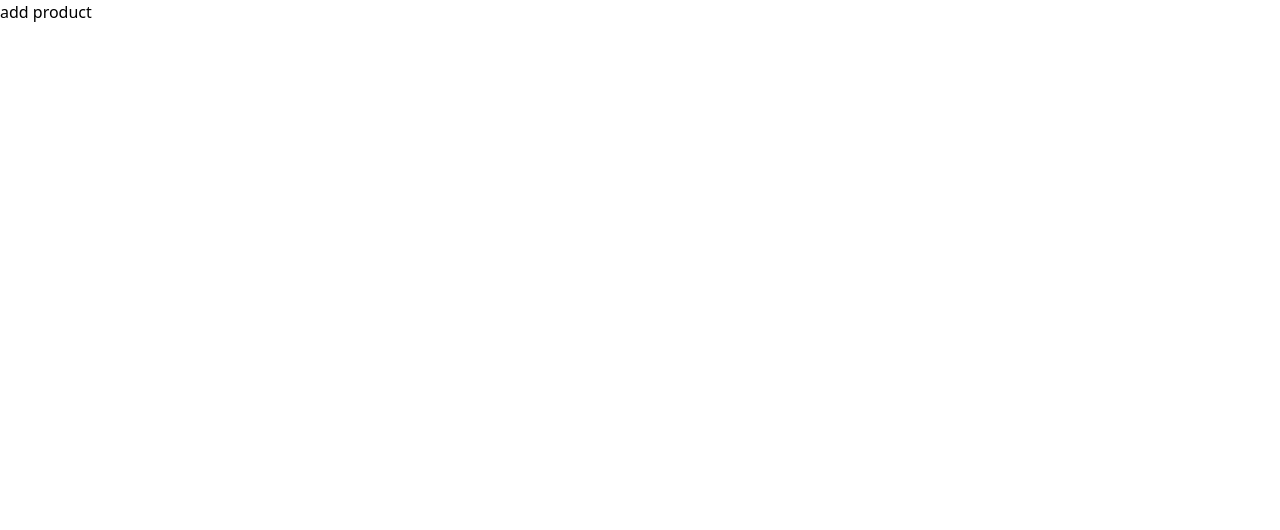
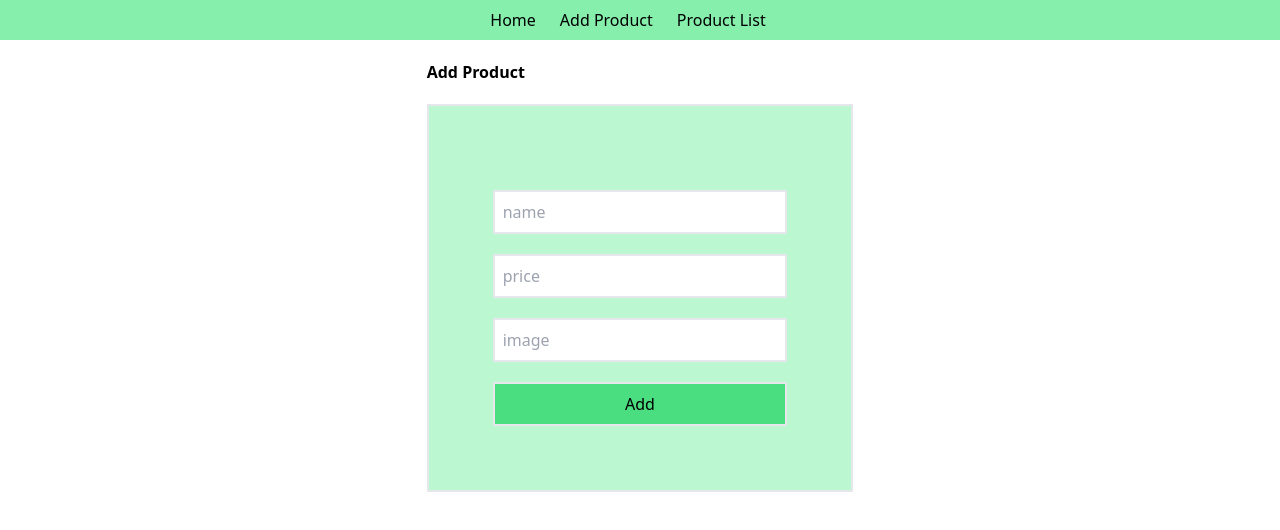
Before and after one commit to ruhulamin111/react-pagination, a React (Create React App) app: page /addproduct in a window 1280 px wide. Shown: the top 530 px of the page. Built offline with nearby package versions, Linux system fonts and the light colour scheme.

Commit message:
form set

```diff
--- a/src/App.js
+++ b/src/App.js
@@ -1,12 +1,14 @@
 import { Route, Routes } from 'react-router-dom';
 import './App.css';
 import AddProduct from './components/AddProduct/AddProduct';
+import Header from './components/Header/Header';
 import Home from './components/Home/Home';
 import ProductList from './components/ProductList/ProductList';
 
 function App() {
   return (
     <div>
+      <Header></Header>
       <Routes>
         <Route path='/' element={<Home></Home>}></Route>
         <Route path='/addproduct' element={<AddProduct></AddProduct>}></Route>
--- a/src/components/AddProduct/AddProduct.js
+++ b/src/components/AddProduct/AddProduct.js
@@ -2,8 +2,14 @@ import React from 'react';
 
 const AddProduct = () => {
     return (
-        <div>
-            <h2>add product</h2>
+        <div className='w-2/6 mx-auto'>
+            <h2 className='my-5 font-bold'>Add Product</h2>
+            <form className='border-2 bg-green-200 p-16 my-5'>
+                <input className='w-full block border-2 my-5 p-2' type="text" name="name" id="name" placeholder='name' />
+                <input className='w-full block border-2 my-5 p-2' type="number" name="price" id="price" placeholder='price' />
+                <input className='w-full block border-2 my-5 p-2' type="url" name="image" id="image" placeholder='image' />
+                <input className='w-full block border-2 p-2 bg-green-400' type="submit" value="Add" />
+            </form>
         </div>
     );
 };
--- /dev/null
+++ b/src/components/Header/Header.js
@@ -0,0 +1,16 @@
+import React from 'react';
+import { Link } from 'react-router-dom';
+
+const Header = () => {
+    return (
+        <div className='bg-green-300 '>
+            <nav className='w-5/6 mx-auto h-10 flex justify-center items-center'>
+                <Link className='pr-6  font-medium' to='/home'>Home</Link>
+                <Link className='pr-6  font-medium' to='/addproduct'>Add Product</Link>
+                <Link className='pr-6  font-medium' to='/productlist'>Product List</Link>
+            </nav>
+        </div>
+    );
+};
+
+export default Header;
```
